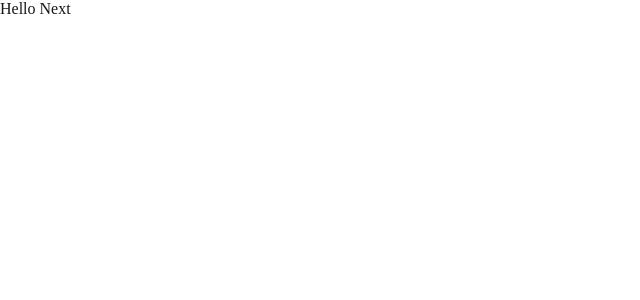
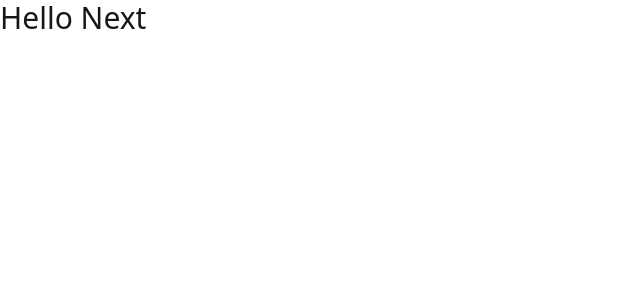
Before and after one commit to yath-09/CortexAI, a Next.js app in the folder apps/web/: page / in a window 1280 px wide. Shown: the top 300 px of the page, without its empty margins (0-640 px from the left). Built offline with nearby package versions, Linux system fonts and the light colour scheme.

Commit message:
tailwinfsetup and cleanup

```diff
--- a/apps/web/app/globals.css
+++ b/apps/web/app/globals.css
@@ -1,3 +1,5 @@
+@import "tailwindcss";
+
 :root {
   --background: #ffffff;
   --foreground: #171717;
--- a/apps/web/app/page.tsx
+++ b/apps/web/app/page.tsx
@@ -3,7 +3,7 @@
 export default function Home() {
   return (
     <div>
-      <main>
+      <main className="text-3xl">
          Hello Next
       </main>
     </div>
--- /dev/null
+++ b/apps/web/app/postcss.config.mjs
@@ -0,0 +1,6 @@
+const config = {
+    plugins: {
+      "@tailwindcss/postcss": {},
+    },
+  };
+  export default config;
--- a/apps/web/package.json
+++ b/apps/web/package.json
@@ -12,9 +12,12 @@
   },
   "dependencies": {
     "@repo/ui": "*",
+    "@tailwindcss/postcss": "^4.0.14",
     "next": "^15.2.1",
+    "postcss": "^8.5.3",
     "react": "^19.0.0",
-    "react-dom": "^19.0.0"
+    "react-dom": "^19.0.0",
+    "tailwindcss": "^4.0.14"
   },
   "devDependencies": {
     "@repo/eslint-config": "*",
```
Also changed, not shown: 2 other files (tests, documents, lock files or other folders).
